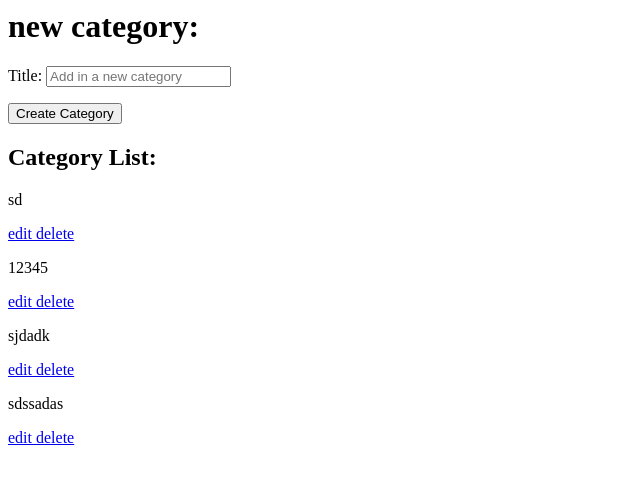
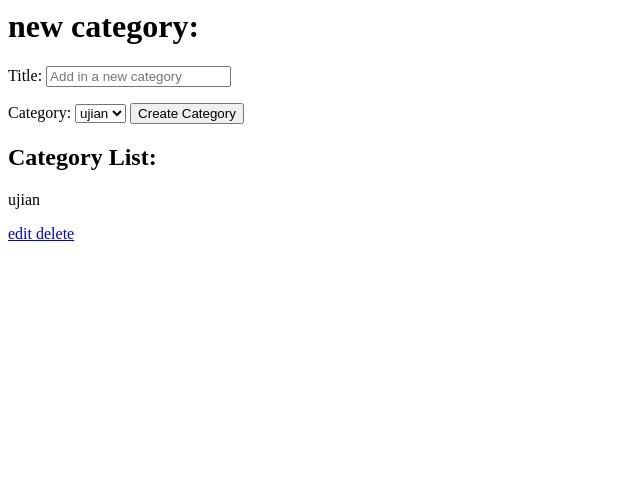
Before and after one commit to fathinahnj/pemweb-django-crud, a Django app: page /category/ in a window 1280 px wide. Shown: the top 484 px of the page, without its empty margins (0-640 px from the left). Run offline with Django 5.2, Linux system fonts and the light colour scheme; data comes from the database, SQL or seed files in the repository.

Commit message:
add category to task

```diff
--- a/pemweb_django_crud/category/models.py
+++ b/pemweb_django_crud/category/models.py
@@ -3,5 +3,8 @@ from django.db import models
 class Category(models.Model):
   title = models.CharField(max_length=30)
 
+  # class Meta:
+  #       db_table = 'todolist_category'
+
   def __str__(self):
     return self.title
--- a/pemweb_django_crud/category/templates/category.html
+++ b/pemweb_django_crud/category/templates/category.html
@@ -3,6 +3,16 @@
 <form method="POST" action="">
   {% csrf_token %}
   {{ form.as_p }}
+
+  <label for="category-select">Category:</label>
+  <select id="category-select" name="category">
+    {% for category in categories %}
+      <option value="{{ category.id }}">{{ category.title }}</option>
+    {% empty %}
+      <option value="">No categories available</option>
+    {% endfor %}
+  </select>
+
   <input class="btn" type="submit" value="Create Category">
 </form>
 
--- a/pemweb_django_crud/category/urls.py
+++ b/pemweb_django_crud/category/urls.py
@@ -4,5 +4,6 @@ from . import views
 urlpatterns = [
     path('', views.create_category, name="task-category"),
     path('update-category/<str:pk>', views.updateCategory, name="update-category"),
-    path('delete-category/<str:pk>', views.deleteCategory, name="delete-category")
+    path('delete-category/<str:pk>', views.deleteCategory, name="delete-category"),
+    path('category-dropdown/', views.category_dropdown, name='category-dropdown'),
 ]
--- a/pemweb_django_crud/category/views.py
+++ b/pemweb_django_crud/category/views.py
@@ -23,7 +23,9 @@ def updateCategory(request, pk):
     form = CategoryForm(request.POST, instance=category)
     if form.is_valid:
       form.save()
-    return redirect('/category')
+      return redirect('')
+    else:
+      form = CategoryForm(instance=category)
   context = {'form':form}
   return render(request, 'update-category.html', context)
 
@@ -31,6 +33,10 @@ def deleteCategory(request, pk):
   category = Category.objects.get(id=pk)
   if request.method == 'POST':
     category.delete()
-    return redirect('/category')
+    return redirect('')
   context = {'category': category}
   return render(request, 'delete-task.html', context)
+
+def category_dropdown(request):
+    categories = Category.objects.all()
+    return render(request, 'category_dropdown.html', {'categories': categories})
--- a/pemweb_django_crud/todolist/forms.py
+++ b/pemweb_django_crud/todolist/forms.py
@@ -9,4 +9,4 @@ class TaskForm(forms.ModelForm):
 
     class Meta:
         model = Task
-        fields = ['title', 'category']
+        fields = ['title', 'category', 'completed']
--- a/pemweb_django_crud/todolist/models.py
+++ b/pemweb_django_crud/todolist/models.py
@@ -9,8 +9,8 @@ class Category(models.Model):
 class Task(models.Model):
   title = models.CharField(max_length=300)
   completed = models.BooleanField(default=False)
-  due_date = models.DateTimeField(auto_now_add=True)
-  category = models.ForeignKey(Category, on_delete=models.CASCADE, related_name="tasks", default=1)
+  # due_date = models.DateTimeField(null=True, blank=True)
+  category = models.ForeignKey(Category, on_delete=models.CASCADE, related_name="tasks", default=1, null=True, blank=True)
 
   def __str__(self):
     return self.title
--- a/pemweb_django_crud/todolist/urls.py
+++ b/pemweb_django_crud/todolist/urls.py
@@ -4,5 +4,6 @@ from . import views
 urlpatterns = [
     path('', views.index, name=""),
     path('update-task/<str:pk>', views.updateTask, name="update-task"),
-    path('delete-task/<str:pk>', views.deleteTask, name="delete-task")
+    path('delete-task/<str:pk>', views.deleteTask, name="delete-task"),
+    path('update-category/<int:pk>/', views.TaskForm, name='update-category'),
 ]
```
Also changed, not shown: pemweb_django_crud/category/templates/category-dropdown.html (added, +23 -0 lines), pemweb_django_crud/todolist/templates/todo.html (+13 -2 lines), pemweb_django_crud/todolist/views.py (+7 -3 lines), pemweb_django_crud/db.sqlite3, pemweb_django_crud/todolist/migrations/0002_alter_task_due_date.py (added), pemweb_django_crud/todolist/migrations/0003_remove_task_due_date.py (added).
